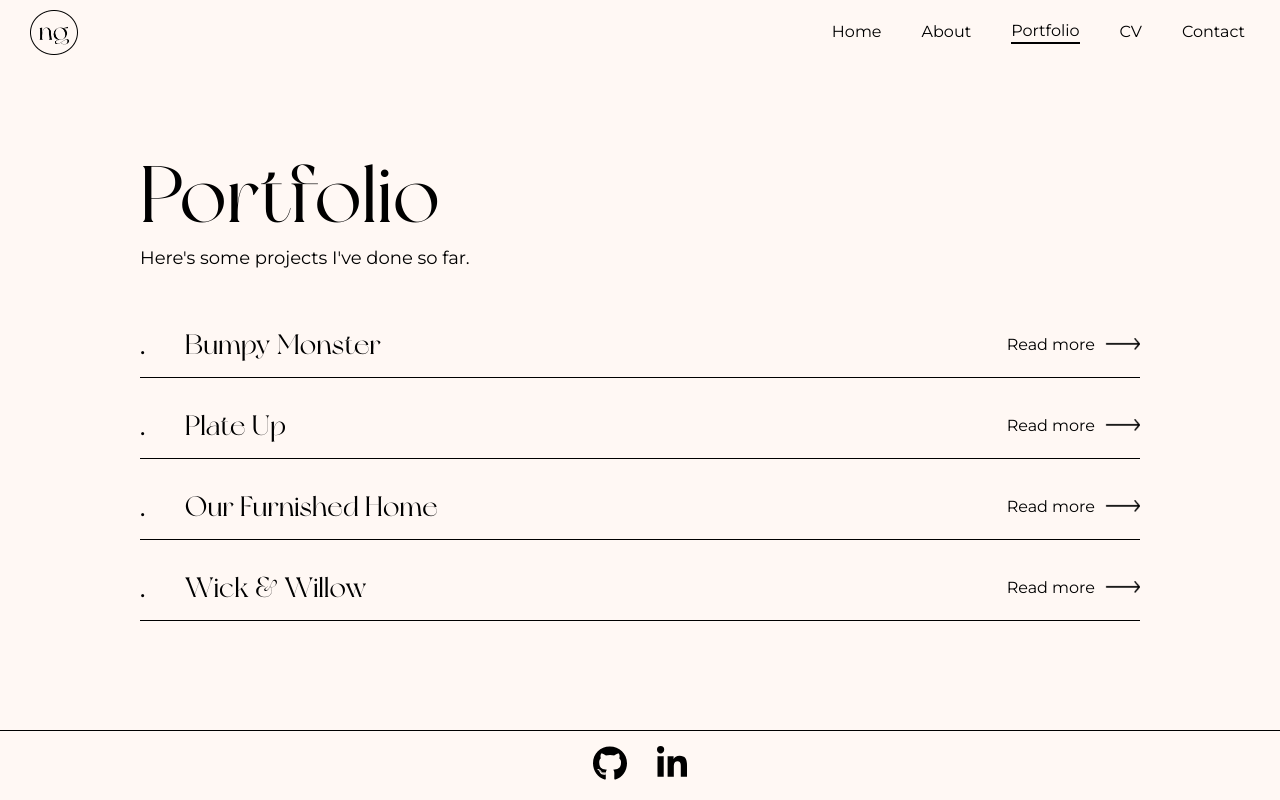
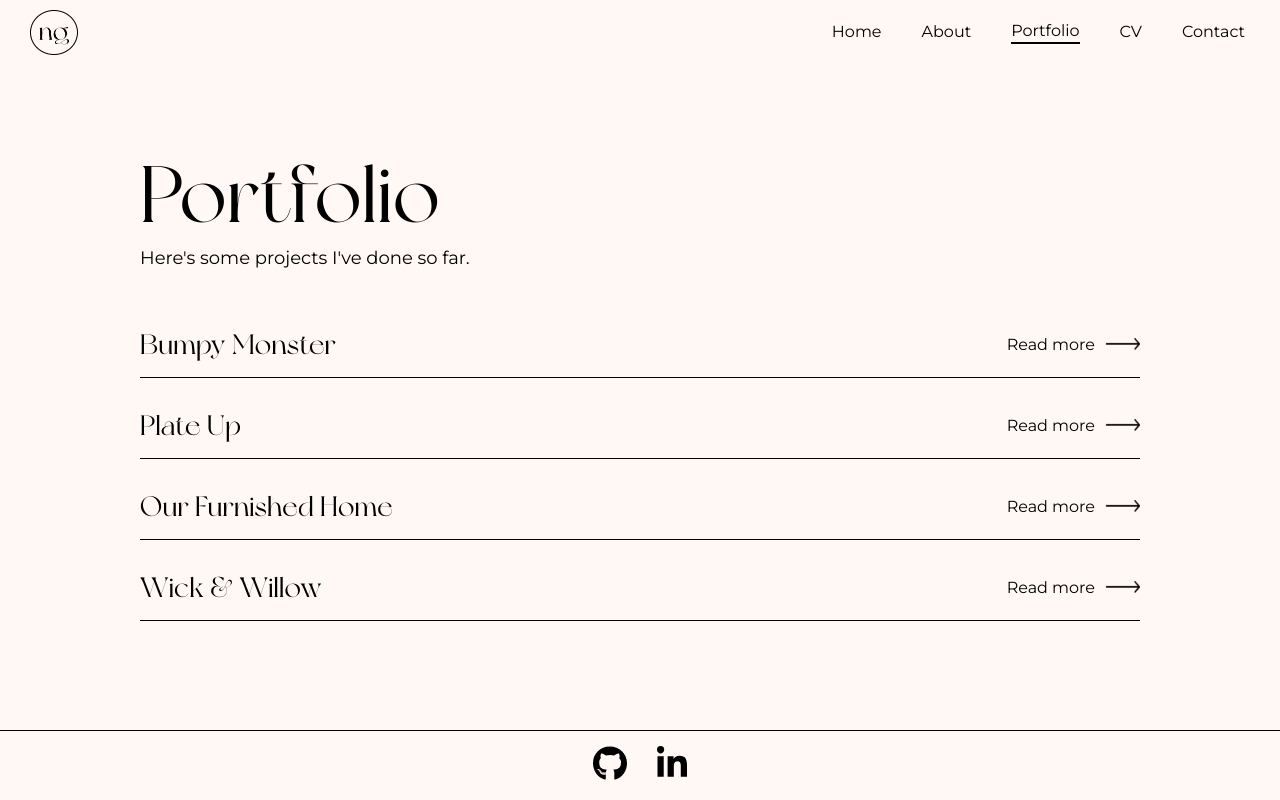
Before and after one commit to nathaliegustafsson/portfolio, a React (Vite) app: page /portfolio in a window 1280 px wide. Built offline with nearby package versions, Linux system fonts and the light colour scheme.

Commit message:
remove numbers

```diff
--- a/src/components/Portfolio.tsx
+++ b/src/components/Portfolio.tsx
@@ -18,12 +18,7 @@ function Portfolio() {
 							<StyledLink to={`/portfolio/${project.id}`}>
 								<ProjectList>
 									<NumberAndTitleContainer>
-										<ProjectNumberContainer>
-											<ProjectNumber>{project.number}.</ProjectNumber>
-										</ProjectNumberContainer>
-										<div>
-											<ProjectName>{project.title}</ProjectName>
-										</div>
+										<ProjectName>{project.title}</ProjectName>
 									</NumberAndTitleContainer>
 									<ReadMoreContainer>
 										<ReadMoreText>Read more</ReadMoreText>
@@ -148,24 +143,6 @@ const NumberAndTitleContainer = styled.div`
 	}
 `;
 
-const ProjectNumberContainer = styled.div`
-	width: 25px;
-`;
-
-const ProjectNumber = styled.p`
-	margin: 0;
-	font-family: 'NewYork', sans-serif;
-	font-size: 22px;
-
-	@media ${media.tablet} {
-		font-size: 24px;
-	}
-
-	@media ${media.desktop} {
-		font-size: 28px;
-	}
-`;
-
 const ProjectName = styled.h4`
 	margin: 0;
 	font-family: 'NewYork', sans-serif;
--- a/src/components/Projects.tsx
+++ b/src/components/Projects.tsx
@@ -29,20 +29,21 @@ function Projects() {
 				</TitleContainer>
 				<ProjectsMainContent>
 					<ProjectNameBigContainer>
-						<NumberAndTitleContainer>
-							<ProjectNumberContainer>
-								<ProjectNumber>{project.number}.</ProjectNumber>
-							</ProjectNumberContainer>
-							<div>
-								<ProjectName>{project.title}</ProjectName>
-							</div>
-						</NumberAndTitleContainer>
+						<ProjectName>{project.title}</ProjectName>
 						<Line />
 					</ProjectNameBigContainer>
 					<ProjectMainContent>
 						<ImageContainer>
-							<ProjectImage src={project.image1} alt="project-image1" loading="lazy"/>
-							<ProjectImage src={project.image2} alt="project-image2" loading="lazy"/>
+							<ProjectImage
+								src={project.image1}
+								alt="project-image1"
+								loading="lazy"
+							/>
+							<ProjectImage
+								src={project.image2}
+								alt="project-image2"
+								loading="lazy"
+							/>
 						</ImageContainer>
 						<TextContainer>
 							<DescriptionText>{project.description}</DescriptionText>
@@ -218,29 +219,6 @@ const ProjectNameBigContainer = styled.div`
 	}
 `;
 
-const NumberAndTitleContainer = styled.div`
-	display: flex;
-	gap: 8px;
-
-	@media ${media.tablet} {
-		gap: 10px;
-	}
-`;
-
-const ProjectNumberContainer = styled.div`
-	width: auto;
-`;
-
-const ProjectNumber = styled.p`
-	margin: 0;
-	font-family: 'NewYork', sans-serif;
-	font-size: 25px;
-
-	@media ${media.desktop} {
-		font-size: 30px;
-	}
-`;
-
 const ProjectName = styled.h4`
 	margin: 0;
 	font-family: 'NewYork', sans-serif;
@@ -394,6 +372,7 @@ const CollaboratorNameList = styled.li`
 const CollaboratorList = styled.ul`
 	margin: 0;
 	padding: 0;
+	list-style: none;
 `;
 
 export default Projects;
```
